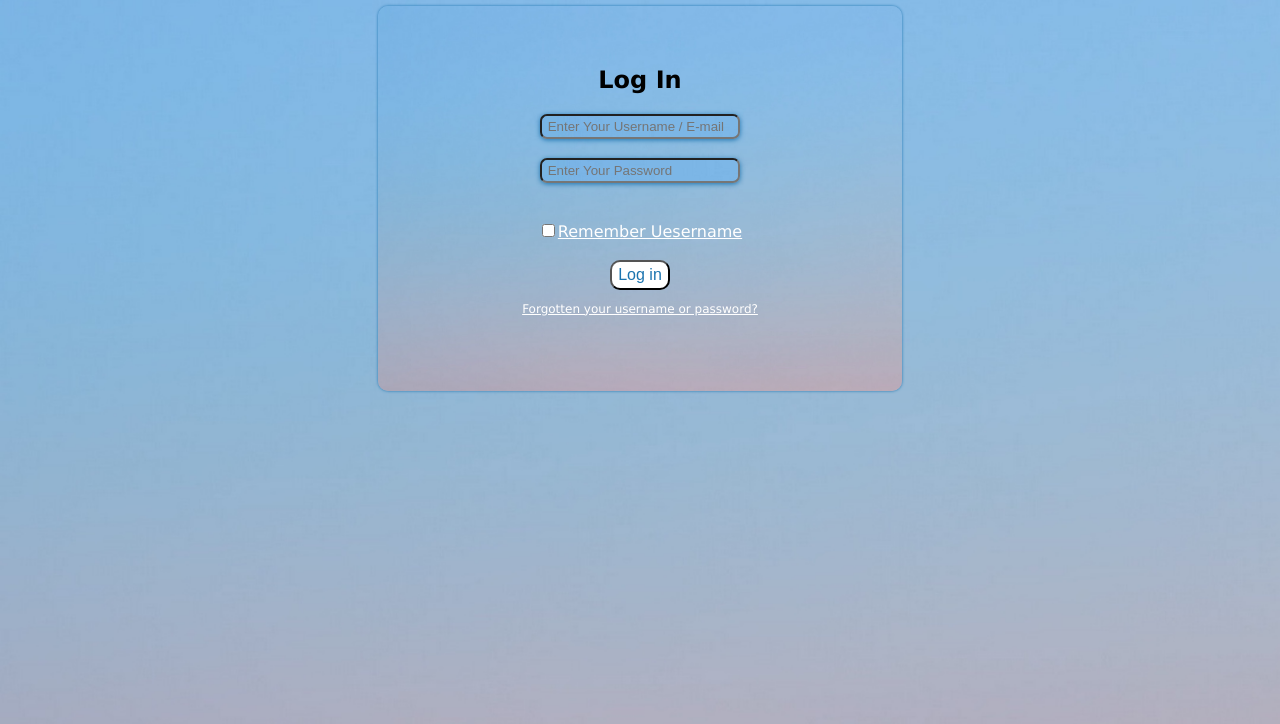
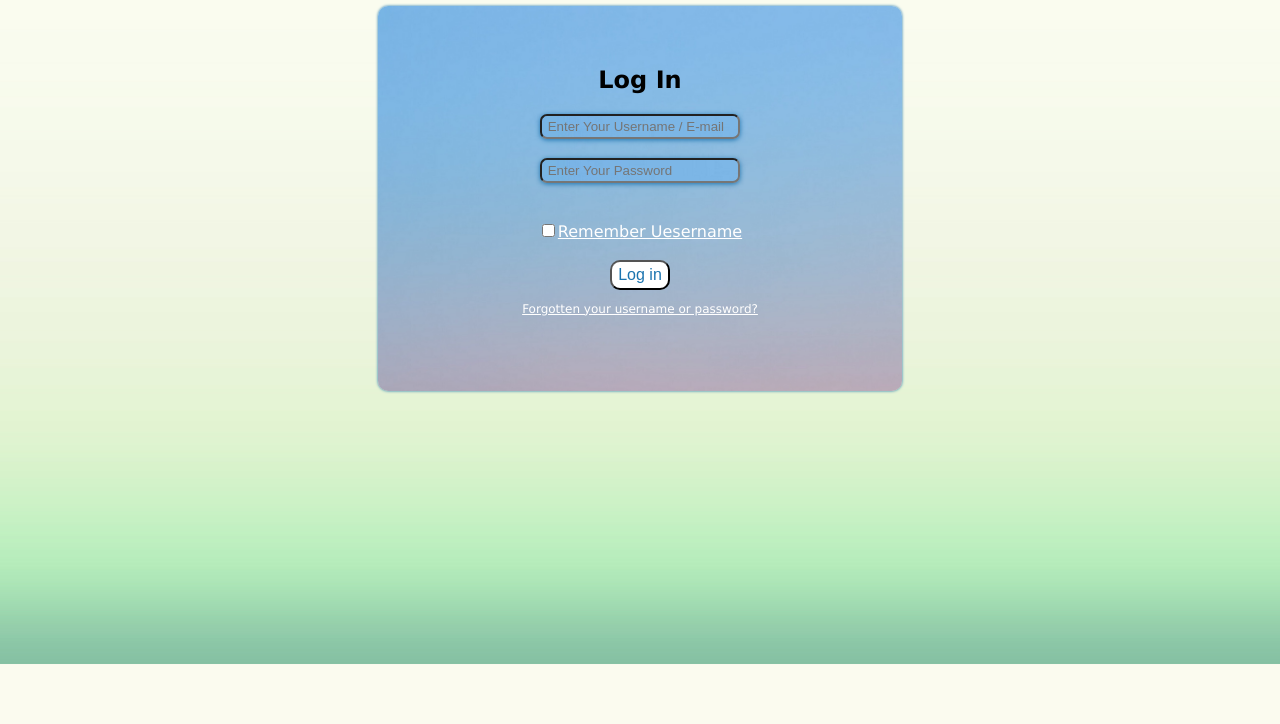
Before and after one commit to safeenyjengineer/simple_calender1, a plain HTML site: page Login_Portal.html in a window 1280 px wide. Shown: the part 136-860 px from the top of the page. Drawn offline with Linux system fonts and the light colour scheme.

Commit message:
Update Login_Style.css

```diff
--- a/Login_Style.css
+++ b/Login_Style.css
@@ -1,5 +1,5 @@
 body{
-background: url("130917_adapted_1080x2160.jpg");
+background: url("Untitled-2.jpg");
 background-attachment: fixed;
 background-size: cover;
 text-align: center;
```
